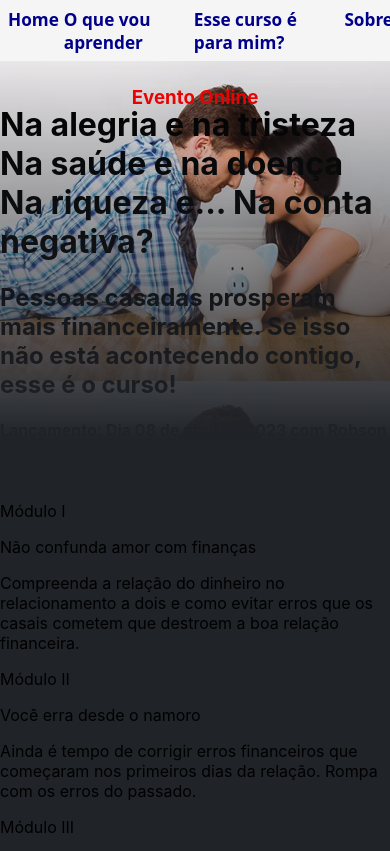
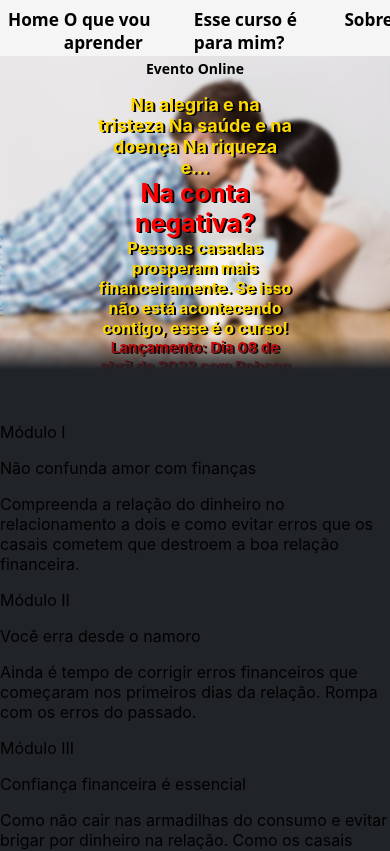
Before and after one commit to daniel-s-souza/Rbraga_landing_page, a React (Create React App) app: page / in a window 390 px wide. Shown: the top 851 px of the page. Built offline with nearby package versions, Linux system fonts and the light colour scheme.

Commit message:
feat: implementa css home page

```diff
--- a/src/components/Header/styles.css
+++ b/src/components/Header/styles.css
@@ -13,7 +13,7 @@ a {
   }
 
   .navLinks {
-    color: darkblue;
+    color: black;
     font-family:system-ui, -apple-system, BlinkMacSystemFont, 'Segoe UI', Roboto, Oxygen, Ubuntu, Cantarell, 'Open Sans', 'Helvetica Neue', sans-serif;
     font-size: 17.2px;
     font-weight: bold;
--- a/src/pages/homepage/index.js
+++ b/src/pages/homepage/index.js
@@ -5,19 +5,21 @@ export default class HomePage extends Component {
   render() {
     return (
       <div id='home' className='imgBlock'>
-          <h3 className='h3Line'> Evento Online </h3>
+        <div className='textDiv'>
+        <h3 className='h3Line'> Evento Online </h3>
           <h1 className='h1Text'>
               Na alegria e na tristeza
               Na saúde e na doença
               Na riqueza e...
-              Na conta negativa?
           </h1>
+          <h1 className='h1Text2'>Na conta negativa?</h1>
           <h2 className='h2Text'>
             Pessoas casadas prosperam mais financeiramente. Se isso não está acontecendo contigo, esse é o curso!
           </h2>
           <h4 className='h4Line'>
             Lançamento: Dia 08 de abril de 2023 com Robson Braga
           </h4>
+        </div>
       </div>
     )
   }
--- a/src/pages/homepage/style.css
+++ b/src/pages/homepage/style.css
@@ -4,8 +4,8 @@ body {
 @media screen and (max-width: 480px){
   .imgBlock {
     background-image: url(../../imgs/casal.jpeg);
-    mask-image: linear-gradient(to top, transparent 5%, rgb(32,35,40) 100%);
-    -webkit-mask-image: linear-gradient(to top, transparent 5%, rgb(32,35,40) 100%);
+    mask-image: linear-gradient(to top, transparent 5%, rgb(32,35,40) 15%);
+    -webkit-mask-image: linear-gradient(to top, transparent 5%, rgb(32,35,40) 15%);
     position: relative;
     bottom: 20px;
   }
@@ -13,7 +13,53 @@ body {
   .h3Line {
     text-align: center;
     position: relative;
-    top: 25px;
+    font-size: 14px;
+    font-family:system-ui, -apple-system, BlinkMacSystemFont, 'Segoe UI', Roboto, Oxygen, Ubuntu, Cantarell, 'Open Sans', 'Helvetica Neue', sans-serif;
+    color: black;
+    padding: 2.5px;
+  }
+
+  .h1Text {
+    font-size: 18px;
+    color: gold;
+    text-shadow: 2px 1px black;
+    text-align: center;
+    max-width: 50%;
+    margin: auto;
+  }
+
+.h1Text2 {
+  font-size: 25px;
     color: red;
-  }
+    text-shadow: 2px 1px black;
+    text-align: center;
+    max-width: 50%;
+    margin: auto;
 }
+
+.h2Text {
+  font-size: 16px;
+    color: gold;
+    text-shadow: 2px 1px black;
+    text-align: center;
+    max-width: 50%;
+    margin: auto;
+}
+
+.h4Line {
+  font-size: 15px;
+  color: red;
+  text-shadow: 2px 1px black;
+  text-align: center;
+  max-width: 50%;
+  margin: auto
+}
+
+.textDiv {
+  height: 330px;
+  backdrop-filter: blur(2px) saturate(70%);
+  position: relative;
+  width: 100%;
+  margin: auto;
+}
+}
```
